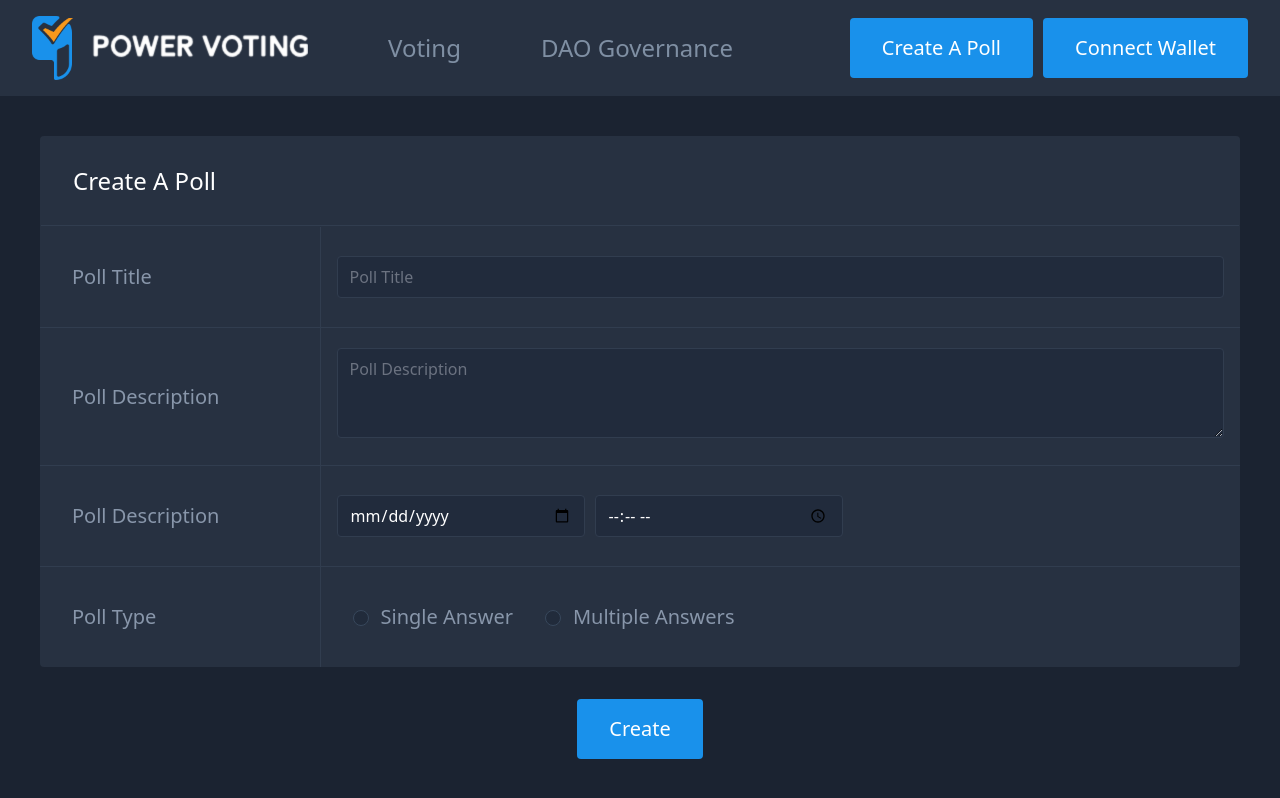
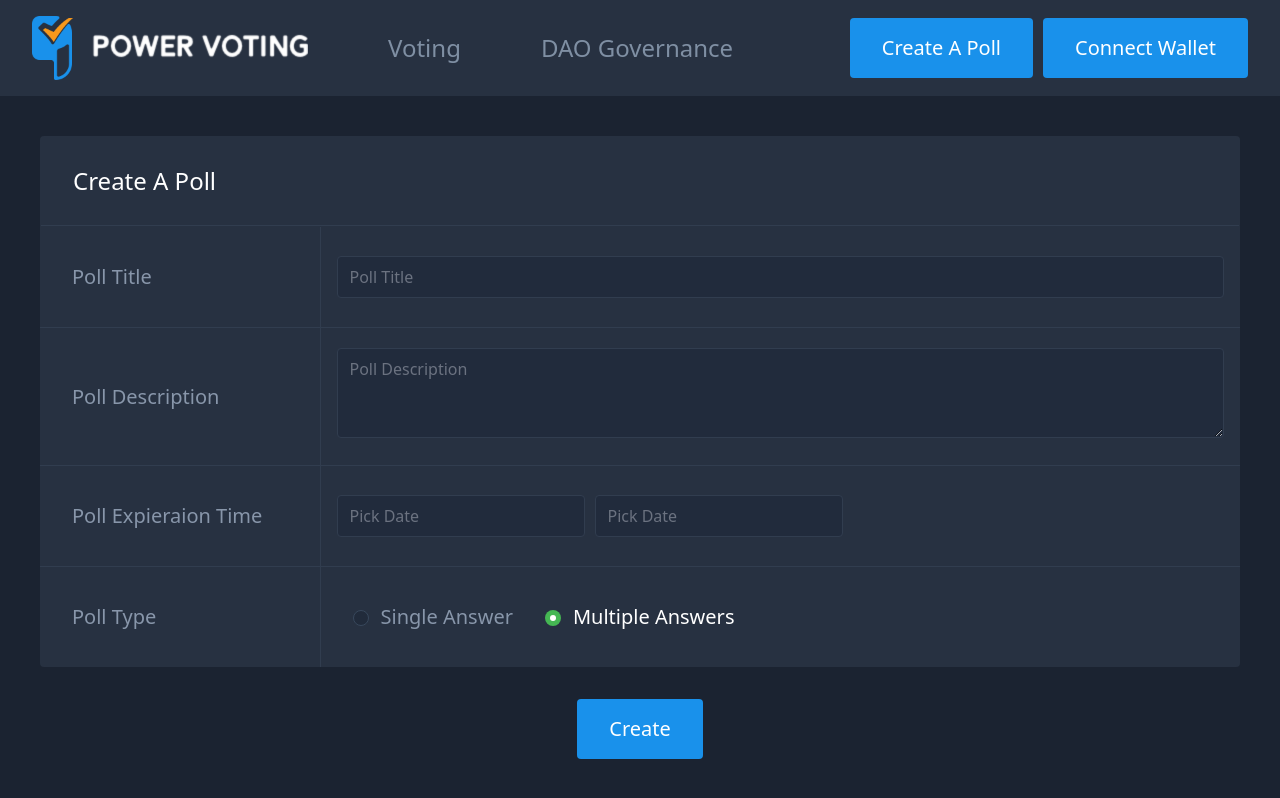
Before and after one commit to powervoting/powervoting-aleo, a Next.js app: page /create in a window 1280 px wide. Built offline with nearby package versions, Linux system fonts and the light colour scheme.

Commit message:
use react hook form to valitor

```diff
--- a/package.json
+++ b/package.json
@@ -21,6 +21,7 @@
     "postcss": "latest",
     "react": "latest",
     "react-dom": "latest",
+    "react-hook-form": "^7.45.0",
     "swr": "latest",
     "tailwindcss": "latest"
   },
--- a/src/app/create/page.jsx
+++ b/src/app/create/page.jsx
@@ -2,24 +2,9 @@
 import Table from '@/components/table'
 import Button from '@/components/Button'
 import { RadioGroup } from '@headlessui/react'
-function classNames (...classes) {
-  return classes.filter(Boolean).join(' ')
-}
+import classNames from 'classnames'
+import { useForm, Controller, SubmitHandler } from 'react-hook-form'
 
-const settings = [
-  {
-    name: 'Public access',
-    description: 'This project would be available to anyone who has the link'
-  },
-  {
-    name: 'Private to Project Members',
-    description: 'Only members of this project would be able to access'
-  },
-  {
-    name: 'Private to you',
-    description: 'You are the only one able to access this project'
-  }
-]
 const pollTypes = [
   {
     label: 'Single Answer',
@@ -31,42 +16,73 @@ const pollTypes = [
   }
 ]
 export default function CreatePage () {
+  const {
+    register,
+    handleSubmit,
+    control,
+    watch,
+    formState: { errors }
+  } = useForm({
+    defaultValues: {
+      poll_type: 2
+    }
+  })
+  const onSubmit = data => console.log(data)
+
   const list = [
     {
       name: 'Poll Title',
       comp: (
+        <>
           <input
             type='text'
-          className='form-input w-full rounded bg-[#212B3C] border border-[#313D4F]'
+            className={classNames(
+              'form-input w-full rounded bg-[#212B3C] border border-[#313D4F]',
+              errors['title'] && 'border-red-500 focus:border-red-500'
+            )}
             placeholder='Poll Title'
+            {...register('title', { required: true })}
           />
+          {errors['title'] && (
+            <p className='text-red-500 mt-1'>Poll Title is required</p>
+          )}
+        </>
       )
     },
     {
       name: 'Poll Description',
       comp: (
+        <>
           <textarea
             rows='3'
-          className='form-textarea w-full rounded bg-[#212B3C] border border-[#313D4F]'
+            className={classNames(
+              'form-textarea w-full rounded bg-[#212B3C] border border-[#313D4F]',
+              errors['description'] && 'border-red-500 focus:border-red-500'
+            )}
             placeholder='Poll Description'
+            {...register('description', { required: true })}
           />
+          {errors['description'] && (
+            <p className='text-red-500 mt-1'>Poll Description is required</p>
+          )}
+        </>
       )
     },
     {
-      name: 'Poll Description',
+      name: 'Poll Expieraion Time',
       comp: (
         <div className='space-x-2.5'>
           <input
-            type='date'
-            lang='en'
+            type='date-locale'
             className='form-input rounded bg-[#212B3C] border border-[#313D4F] w-[248px]'
             placeholder='Pick Date'
+            {...register('start_time', { required: true })}
           />
           <input
-            type='time'
-            lang='en'
+            type='date-locale'
             className='form-input rounded bg-[#212B3C] border border-[#313D4F] w-[248px]'
             placeholder='Pick Date'
+            {...register('end_time', { required: true })}
           />
         </div>
       )
@@ -74,11 +90,16 @@ export default function CreatePage () {
     {
       name: 'Poll Type',
       comp: (
-        <RadioGroup className='flex'>
-          {pollTypes.map((poll, settingIdx) => (
+        <Controller
+          name='poll_type'
+          control={control}
+          render={({ field: { onChange, value } }) => {
+            return (
+              <RadioGroup className='flex' value={value} onChange={onChange}>
+                {pollTypes.map(poll => (
                   <RadioGroup.Option
                     key={poll.label}
-              value={poll}
+                    value={poll.value}
                     className={
                       'relative flex items-center cursor-pointer p-4 focus:outline-none'
                     }
@@ -95,14 +116,16 @@ export default function CreatePage () {
                           )}
                           aria-hidden='true'
                         >
-                    {(active || checked)&& (
+                          {(active || checked) && (
                             <span className='rounded-full bg-white w-1.5 h-1.5' />
                           )}
                         </span>
                         <span className='ml-3'>
                           <RadioGroup.Label
                             as='span'
-                      className={checked ? 'text-white' : 'text-[#8896AA]'}
+                            className={
+                              checked ? 'text-white' : 'text-[#8896AA]'
+                            }
                           >
                             {poll.label}
                           </RadioGroup.Label>
@@ -113,12 +136,14 @@ export default function CreatePage () {
                 ))}
               </RadioGroup>
             )
+          }}
+        />
+      )
     }
   ]
-  const onFinish = values => {
-    console.log(values)
-  }
+
   return (
+    <form onSubmit={handleSubmit(onSubmit)}>
       <div className='flow-root space-y-8'>
         <Table title='Create A Poll' list={list} />
 
@@ -128,5 +153,6 @@ export default function CreatePage () {
           </Button>
         </div>
       </div>
+    </form>
   )
 }
--- a/src/components/Button.jsx
+++ b/src/components/Button.jsx
@@ -12,7 +12,7 @@ export default function Button ({
   const primary = 'bg-[#1991EB] text-[#fff]'
   return (
     <button
-      type='button'
+      type={htmlType}
       className={cls(base, type === 'primary' && primary, className)}
       {...props}
     >
--- /dev/null
+++ b/src/components/FormItem.jsx
@@ -0,0 +1,8 @@
+export default function FormItem ({ children, errors, name }) {
+  return (
+    <>
+      {children}
+      {errors[name] && <p className='text-red-500'>This field is required</p>}
+    </>
+  )
+}
```
Also changed, not shown: 1 other file (tests, documents, lock files or other folders). Lines whose indentation alone changed are shown as unchanged.
